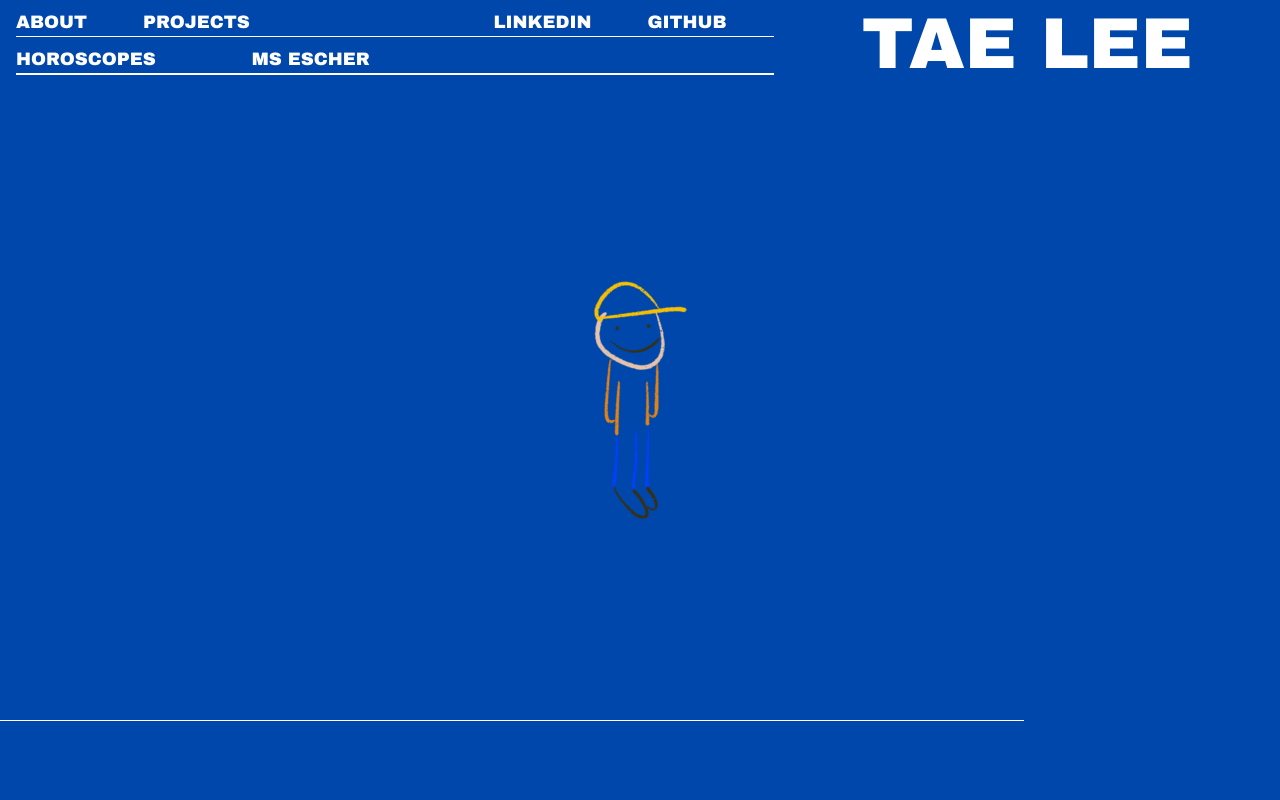
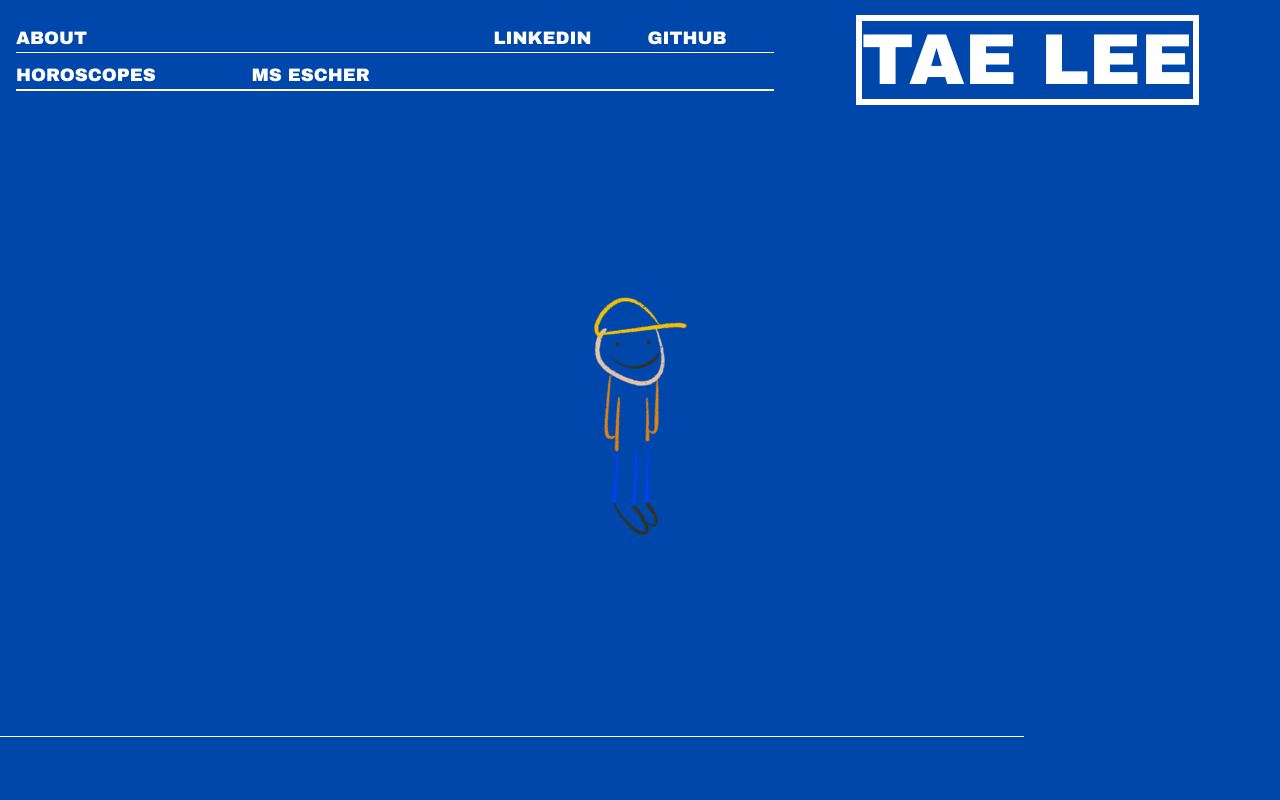
Before and after one commit to tae-hwan-lee/personal-website, a React (Create React App) app: page / in a window 1280 px wide. Shown: the top 800 px of the page. Built offline with nearby package versions, Linux system fonts and the light colour scheme.

Commit message:
feat: add a really cool nav effect. really cool

```diff
--- a/src/App.css
+++ b/src/App.css
@@ -18,3 +18,7 @@ main {
 textPath {
   animation: slideText 10s linear infinite;
 }
+
+.border-custom {
+  border: 6px solid var(--text-primary);
+}
--- a/src/components/Header.jsx
+++ b/src/components/Header.jsx
@@ -1,7 +1,10 @@
-import { Link } from 'react-router-dom';
+import { Link, useLocation } from 'react-router-dom';
 import { motion } from 'framer-motion';
 
-const BoingLink = ({ text, path, external }) => {
+const BoingLink = ({ text, path, external, customTypography }) => {
+  const location = useLocation();
+  const isActive = location.pathname === path;
+
   if (external) {
     return (
       <motion.div whileHover={{ y: -3 }} whileTap={{ y: 0 }}>
@@ -18,8 +21,17 @@ const BoingLink = ({ text, path, external }) => {
   }
 
   return (
-    <motion.div whileHover={{ y: -3 }} whileTap={{ y: 0 }}>
-      <Link to={path} className='no-underline text-sm sm:text-lg'>
+    <motion.div
+      className={customTypography}
+      whileHover={{ y: -3 }}
+      whileTap={{ y: 0 }}
+    >
+      <Link
+        to={path}
+        className={`${
+          customTypography ? customTypography : 'text-sm sm:text-lg'
+        } ${isActive ? 'border-custom' : 'no-underline'}`}
+      >
         {text}
       </Link>
     </motion.div>
@@ -28,16 +40,13 @@ const BoingLink = ({ text, path, external }) => {
 
 export const Header = () => {
   return (
-    <header>
+    <header className='z-10 mt-4'>
       <nav className='flex'>
         <div className='w-3/5 ml-4 mt-2'>
           <ul className='w-full flex justify-between border-b text-sm sm:text-lg mb-2'>
             <div className='flex gap-4 sm:gap-14'>
               <li className=''>
                 <BoingLink text='ABOUT' path='/about' />
-              </li>
-              <li>
-                <BoingLink text='PROJECTS' path='/projects' />
               </li>
             </div>
             <div className='flex  gap-4 sm:gap-14'>
@@ -60,16 +69,18 @@ export const Header = () => {
 
           <ul className='w-full flex gap-4 sm:gap-x-24 border-b-2'>
             <li>
-              <BoingLink text='HOROSCOPES' path='/about' />
+              <BoingLink text='HOROSCOPES' path='/archie' />
             </li>
             <li>
               <BoingLink text='MS ESCHER' path='/random' />
             </li>
           </ul>
         </div>
-        <Link to='/' className='w-2/5 text-7xl text-center mt-2'>
-          TAE LEE
-        </Link>
+        <BoingLink
+          path='/'
+          text='TAE LEE'
+          customTypography='w-2/5 text-7xl text-center mt-2'
+        ></BoingLink>
       </nav>
     </header>
   );
```
